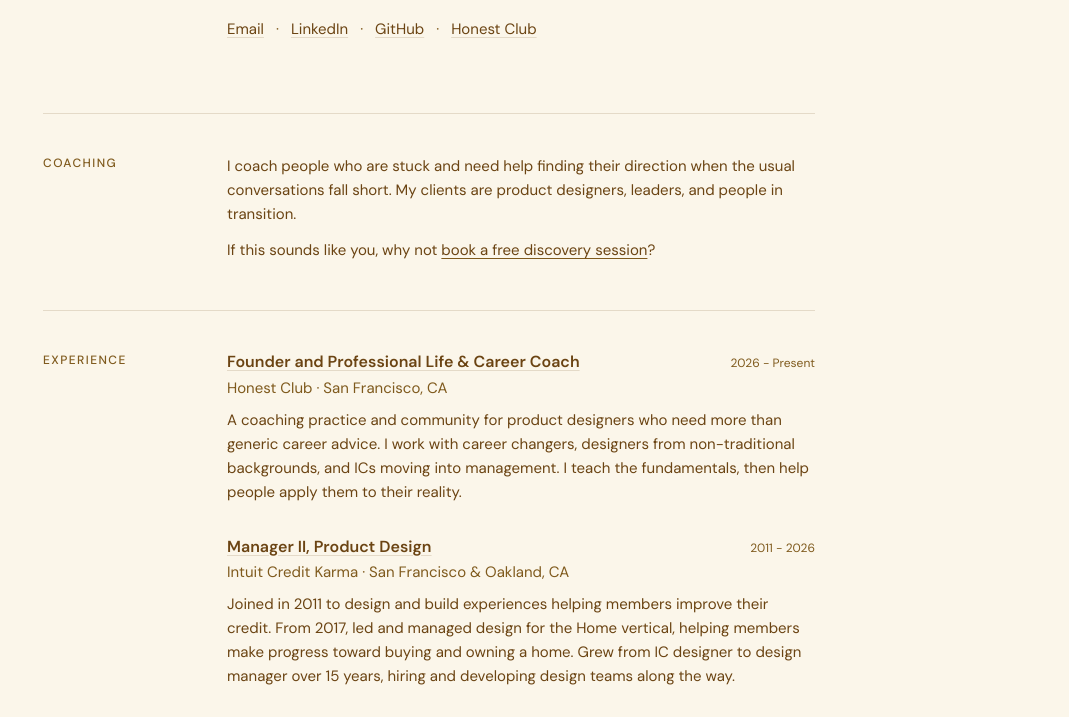
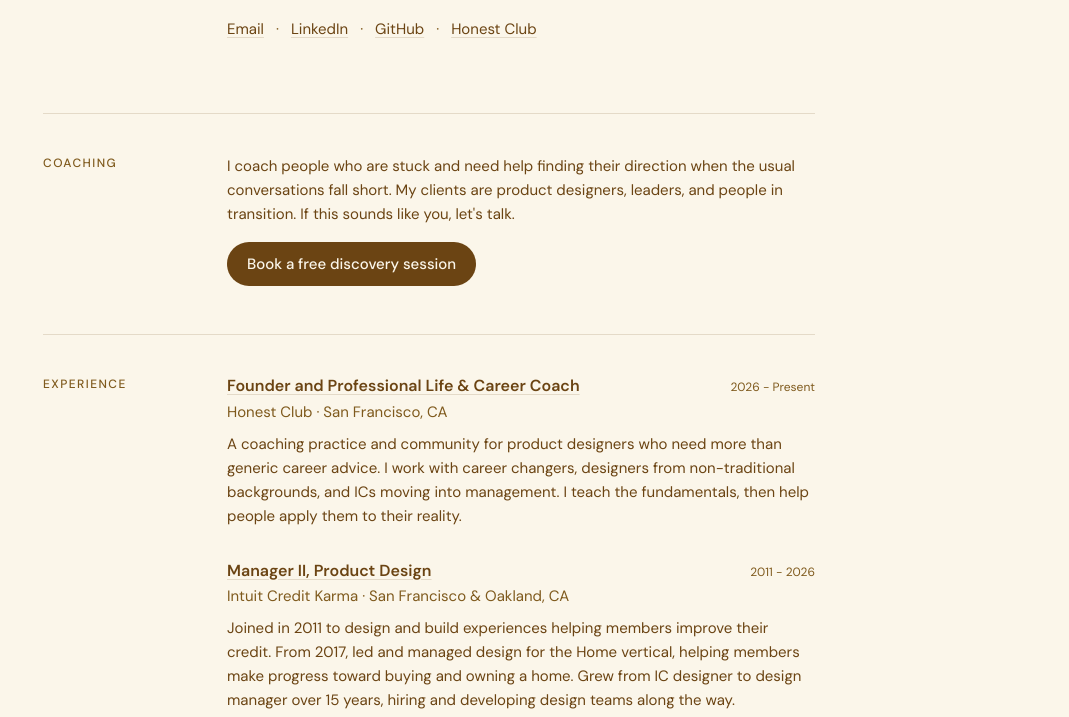
Before and after one commit to andrewtolentino/andrewtolentino, a plain HTML site: page index.html in a window 1280 px wide. Shown: the part 242-959 px from the top of the page, without its empty margins (211-1280 px from the left). Drawn offline with Linux system fonts and the light colour scheme.

Commit message:
Discovery session CTA button; life & career coach in tagline
Co-Authored-By: Claude Fable 5 <noreply@anthropic.com>

```diff
--- a/index.html
+++ b/index.html
@@ -37,7 +37,7 @@
       <img class="portrait" src="assets/profile-pic-web.jpg" alt="Portrait of Andrew Tolentino">
       <h1 class="name">Andrew Tolentino</h1>
       <p class="subtitle">Life &amp; Career Coach and Product Design Leader</p>
-      <p class="tagline">Design coach &amp; founder of Honest Club, with 20 years of product design experience and a track record of building and leading design teams at Intuit Credit Karma.</p>
+      <p class="tagline">Life &amp; career coach and founder of Honest Club, with 20 years of product design experience and a track record of building and leading design teams at Intuit Credit Karma.</p>
       <nav class="contact">
         <a href="mailto:andrewjtolentino@gmail.com">Email</a>
         <span class="dot" aria-hidden="true">·</span>
@@ -54,8 +54,8 @@
       <h2 class="label">Coaching</h2>
       <div class="entries">
       <article class="entry">
-        <p class="desc">I coach people who are stuck and need help finding their direction when the usual conversations fall short. My clients are product designers, leaders, and people in transition.</p>
-        <p class="desc book-link">If this sounds like you, why not <a href="https://honestclub.co/discovery" target="_blank" rel="noopener">book a free discovery session</a>?</p>
+        <p class="desc">I coach people who are stuck and need help finding their direction when the usual conversations fall short. My clients are product designers, leaders, and people in transition. If this sounds like you, let's talk.</p>
+        <a class="cta-button" href="https://honestclub.co/discovery" target="_blank" rel="noopener">Book a free discovery session</a>
       </article></div>
     </section>
 
--- a/resume.css
+++ b/resume.css
@@ -266,6 +266,25 @@ a:hover {
   text-decoration-color: var(--forest-soft);
 }
 
+/* CTA button */
+.cta-button {
+  display: inline-block;
+  margin-top: 16px;
+  padding: 10px 20px;
+  background-color: var(--forest);
+  color: var(--cream);
+  border-radius: 999px;
+  font-size: 15px;
+  font-weight: 500;
+  text-decoration: none;
+  transition: opacity 0.2s ease, background-color 0.35s ease, color 0.35s ease;
+}
+
+.cta-button:hover {
+  opacity: 0.85;
+  text-decoration: none;
+}
+
 /* Skills — three-column grid inside the entries column */
 .skills-grid {
   display: grid;
```
